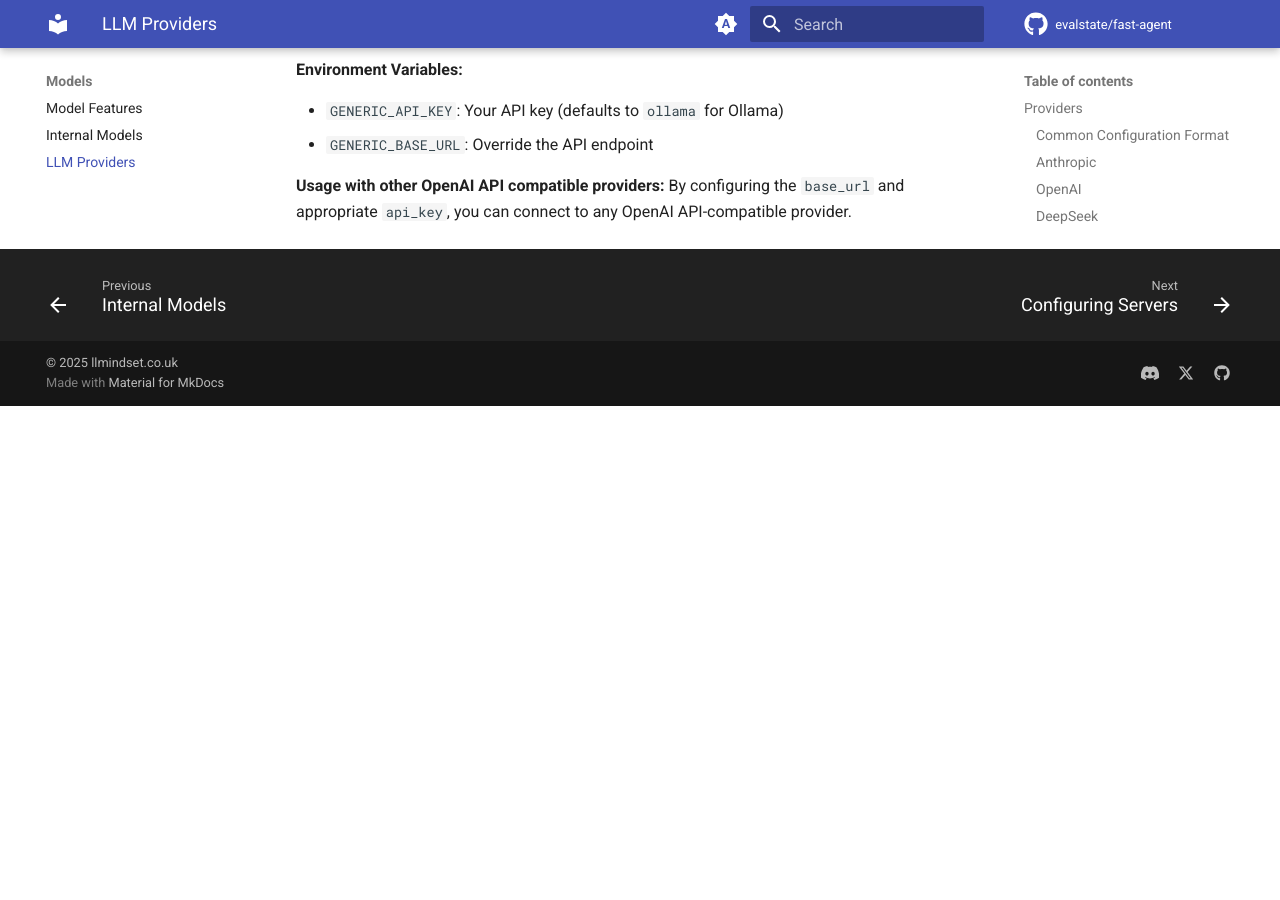
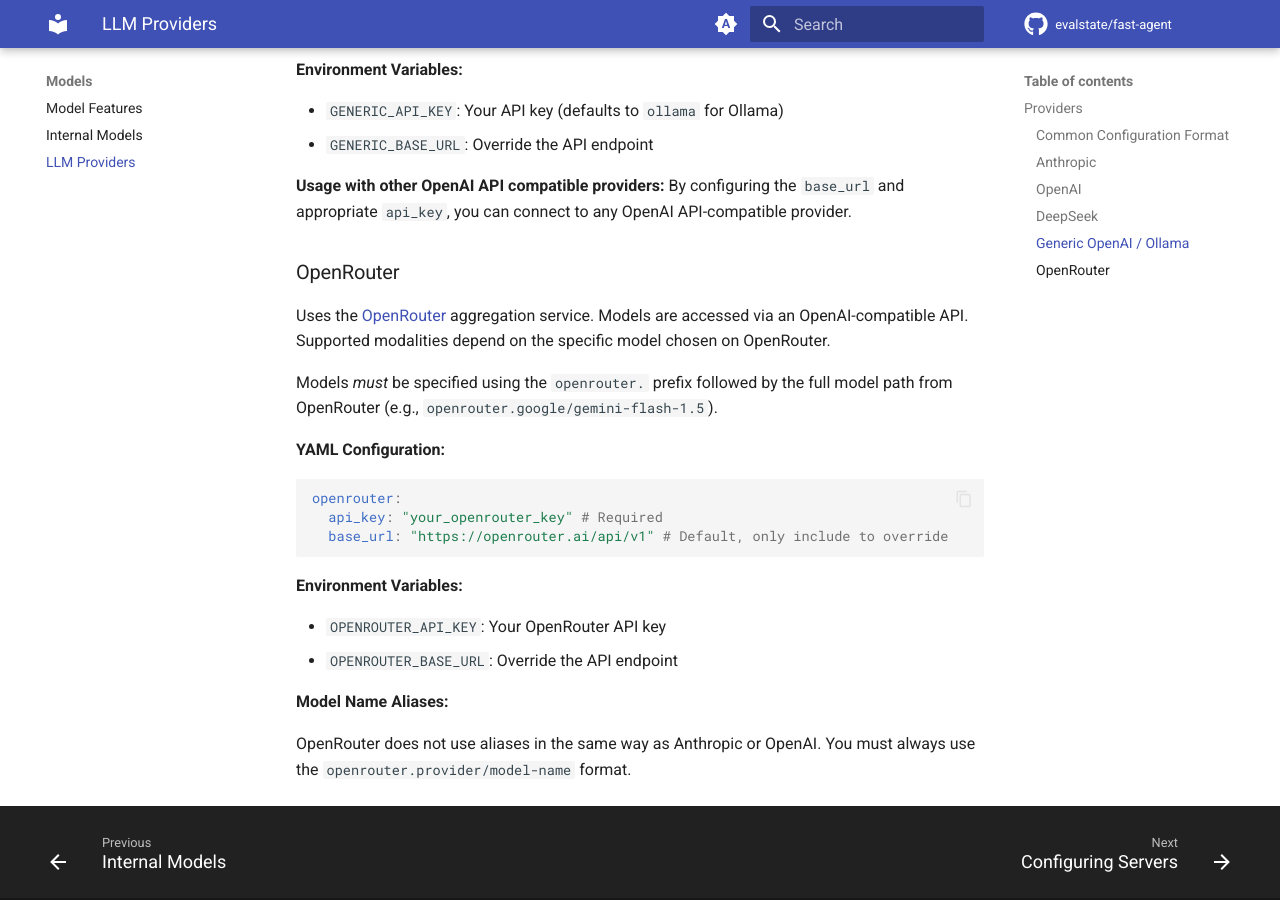
Before and after one commit to evalstate/fast-agent-docs, an MkDocs documentation site: the page built from docs/models/llm_providers.md, in a window 1280 px wide and 900 px high, scrolled down 3368 px. Built offline with MkDocs 1.6.1 and Material for MkDocs 9.7.7, drawn with Linux system fonts in a browser that asks for light colours; comment, search, counter and statistics services are not loaded; before the commit the page ends 3774 px from its top, so only the background shows below that.

Commit message:
Added openrouter docs

````diff
--- a/docs/models/llm_providers.md
+++ b/docs/models/llm_providers.md
@@ -125,3 +125,26 @@
 
 **Usage with other OpenAI API compatible providers:**
 By configuring the `base_url` and appropriate `api_key`, you can connect to any OpenAI API-compatible provider.
+
+### OpenRouter
+
+Uses the [OpenRouter](https://openrouter.ai/) aggregation service. Models are accessed via an OpenAI-compatible API. Supported modalities depend on the specific model chosen on OpenRouter.
+
+Models *must* be specified using the `openrouter.` prefix followed by the full model path from OpenRouter (e.g., `openrouter.google/gemini-flash-1.5`).
+
+**YAML Configuration:**
+
+```yaml
+openrouter:
+  api_key: "your_openrouter_key" # Required
+  base_url: "https://openrouter.ai/api/v1" # Default, only include to override
+```
+
+**Environment Variables:**
+
+- `OPENROUTER_API_KEY`: Your OpenRouter API key
+- `OPENROUTER_BASE_URL`: Override the API endpoint
+
+**Model Name Aliases:**
+
+OpenRouter does not use aliases in the same way as Anthropic or OpenAI. You must always use the `openrouter.provider/model-name` format.
````
Also changed, not shown: docs/models/index.md (+2 -1 lines).
